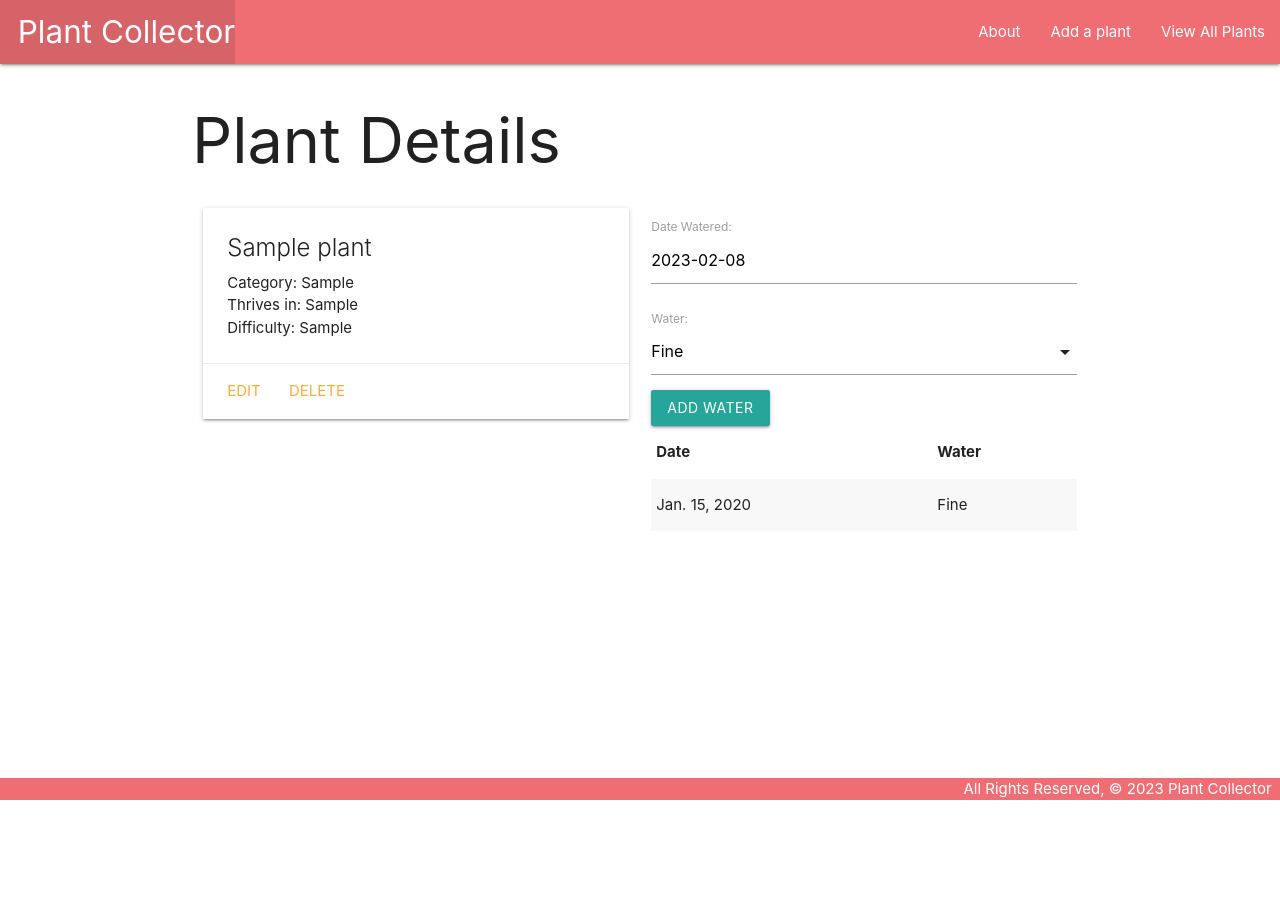
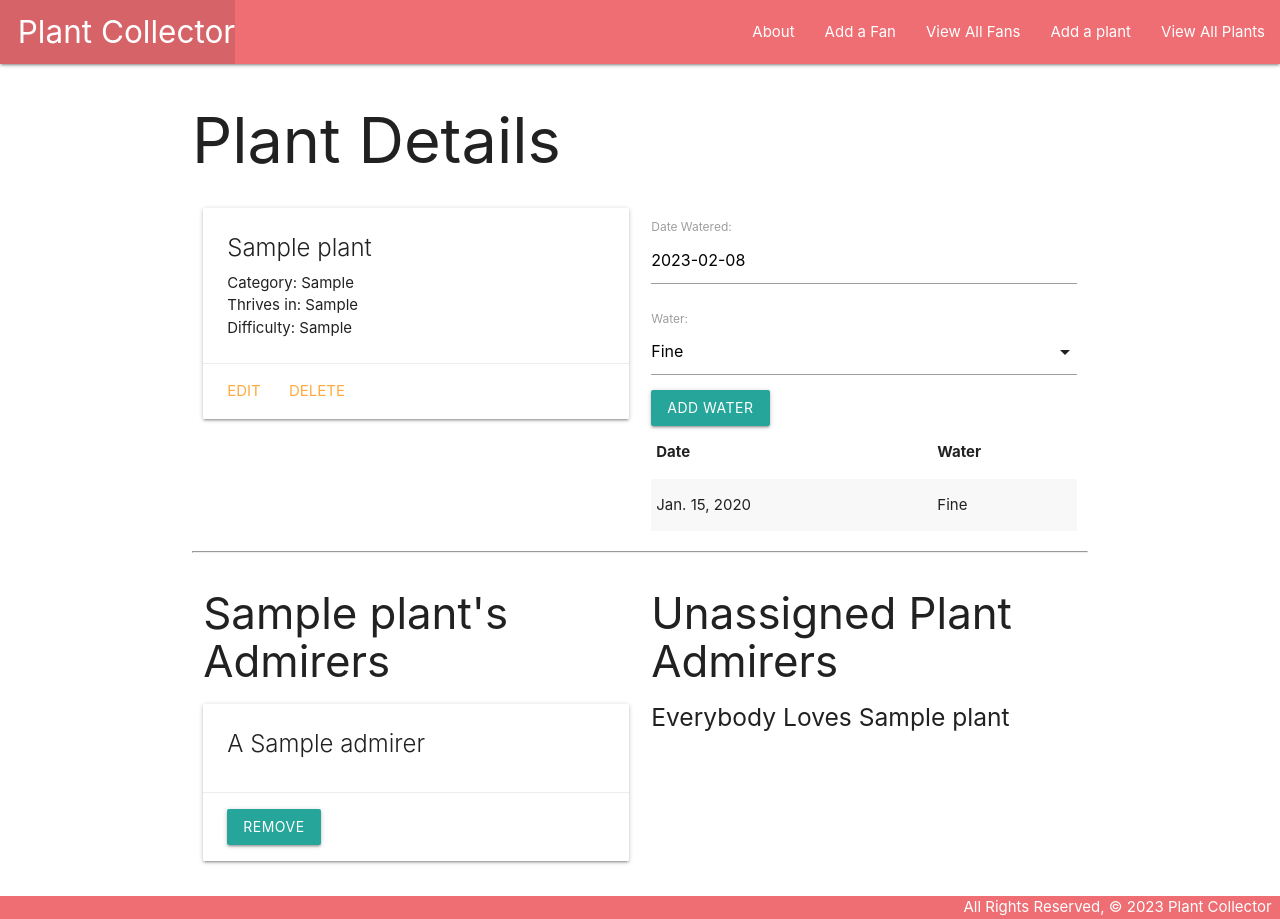
Before and after one commit to bcstidd/plant-collector, a Django app: page /plants/1/ in a window 1280 px wide. Before the commit the page ends 800 px from the top, so only its background shows below. Run offline with Django 4.2, Linux system fonts and the light colour scheme; tables that the repository leaves empty hold one stand-in row (values such as "Sample post").

Commit message:
adds admirer templates and views

```diff
--- a/main_app/models.py
+++ b/main_app/models.py
@@ -8,14 +8,28 @@ DRINKS = (
 )
 
 # Create your models here.
+class Admirer(models.Model):
+    name = models.TextField(max_length=50)
+    location = models.TextField(max_length=50)
+
+    def __str__(self):
+        return self.name
+
+    def get_absolute_url(self):
+        return reverse('admirers_detail', kwargs={'pk': self.id})
+
 class Plant(models.Model):
     name = models.CharField(max_length=100)
     category = models.CharField(max_length=100)
     thrivesIn = models.CharField(max_length=250)
     difficulty = models.CharField(max_length=250)
+    admirers = models.ManyToManyField(Admirer)
 
     def __str__(self):
         return self.name
+
+    def get_absolute_url(self):
+        return reverse('detail', kwargs={'plant_id': self.id})
 
 class Thirsty(models.Model):
     date = models.DateField('Date Watered')
--- a/main_app/templates/base.html
+++ b/main_app/templates/base.html
@@ -21,6 +21,8 @@
         </ul>
         <ul class="right">
           <li><a href="{% url 'about' %}">About</a></li>
+          <li><a href="{% url 'admirers_create' %}">Add a Fan</a></li>
+          <li><a href="{% url 'admirers_index' %}">View All Fans</a></li>
           <li><a href="{% url 'plants_create' %}">Add a plant</a></li>
           <li><a href="{% url 'index' %}">View All Plants</a></li>
         </ul>
--- a/main_app/templates/plants/detail.html
+++ b/main_app/templates/plants/detail.html
@@ -38,6 +38,60 @@
         </table>
     </div>
 </div>
+<hr>
+<div class="row">
+  <div class="col s6">
+    <h3>{{ plant.name }}'s Admirers</h3>
+    {% if plant.admirers.count %}
+      {% for admirer in plant.admirers.all %}
+        <div class="card">
+          <div class="card-content">
+            <span class="card-title">
+              A {{ admirer.name }}
+            </span>
+          </div>
+          <div class="card-action">
+            <form action="{% url 'disassoc_toy' cat.id toy.id %}" method="POST">
+              {% csrf_token %}
+              <button type="submit" class="btn">Remove</button>
+            </form>
+          </div>
+        </div>
+      {% endfor %}
+    {% else %}
+      <h5>No Fans 😿</h5>
+    {% endif %}
+  </div>
+  <div class="col s6">
+    <h3>Unassigned Plant Admirers</h3>
+    {% if admirers.count %}
+      {% for admirer in admirers.all %}
+        <div class="card">
+          <div class="card-content">
+            <span class="card-title">
+              A {{ admirer.name }}
+            </span>
+          </div>
+          <div class="card-action">
+            <form action="{% url 'assoc_admirer' plant.id admirer.id %}" method="POST">
+              {% csrf_token %}
+              <button type="submit" class="btn">Add</button>
+            </form>
+          </div>
+        </div>
+        <div class="card-action">
+            <form action="{% url 'assoc_admirer' plant.id admirer.id %}" method="POST">
+                {% csrf_token %}
+              <button type="submit" class="btn">Add</button>
+            </form>
+          </div>
+
+      {% endfor %}
+    {% else %}
+      <h5> Everybody Loves {{plant.name}}</h5>
+    {% endif %}
+  </div>
+</div>
 <script>
       const dateEl = document.getElementById('id_date');
   // M is Materialize's global variable
--- a/main_app/urls.py
+++ b/main_app/urls.py
@@ -10,5 +10,5 @@ urlpatterns = [
     path('plants/<int:pk>/update', views.PlantUpdate.as_view(), name='plants_update'),
     path('plants/<int:pk>/delete', views.PlantDelete.as_view(), name='plants_delete'),
     path('plants/<int:plant_id>/add_thirsty/', views.add_thirsty, name='add_thirsty'),
-
+    path('plants/<int:plant_id>/assoc_admirer/<int:admirer_id>/', views.assoc_admirer, name='assoc_admirer'),
 ]
--- a/main_app/views.py
+++ b/main_app/views.py
@@ -1,6 +1,7 @@
 from django.shortcuts import render, redirect
 from django.views.generic.edit import CreateView, UpdateView, DeleteView
-from .models import Plant
+from django.views.generic import ListView, DetailView
+from .models import Plant, Admirer
 from .forms import ThirstyForm
 # Create your views here.
 
@@ -18,8 +19,12 @@ def plants_index(request):
 
 def plants_detail(request, plant_id):
     plant = Plant.objects.get(id=plant_id)
+    id_list = plant.admirers.all().values_list('id')
+    unassigned_admirers = Admirer.objects.exclude(id__in=id_list)
     thirsty_form = ThirstyForm()
-    return render(request, 'plants/detail.html', {'plant': plant, 'thirsty_form': thirsty_form})
+    return render(request, 'plants/detail.html', {'plant': plant, 'thirsty_form': thirsty_form,
+    'plant': plant, 'thirsty_form': thirsty_form, 'admirers': unassigned_admirers
+    })
 
 def add_thirsty(request, plant_id):
     form = ThirstyForm(request.POST)
@@ -35,7 +40,7 @@ def add_thirsty(request, plant_id):
 
 class PlantCreate(CreateView):
     model = Plant
-    fields = '__all__'
+    fields = ['name' 'category', 'thrivesin', 'difficulty' ]
     success_url = '/plants'
 
 class PlantUpdate(UpdateView):
@@ -45,3 +50,30 @@ class PlantUpdate(UpdateView):
 class PlantDelete(DeleteView):
     model = Plant
     success_url = '/plants'
+
+
+class AdmirerList(ListView):
+  model = Admirer
+
+class AdmirerDetail(DetailView):
+  model = Admirer
+
+class AdmirerCreate(CreateView):
+  model = Admirer
+  fields = '__all__'
+
+class AdmirerUpdate(UpdateView):
+  model = Admirer
+  fields = ['name', 'color']
+
+class AdmirerDelete(DeleteView):
+  model = Admirer
+  success_url = '/admirers'
+
+def assoc_admirer(request, plant_id, admirer_id):
+    Plant.objects.get(id=plant_id.admirers.add(admirer_id))
+    return redirect('detail', plant_id=plant_id)
+
+def disassoc_admirer(request, plant_id, admirer_id):
+    Plant.objects.get(id=plant_id.admirers.remove(admirer_id))
+    return redirect('detail', plant_id=plant_id)
```
Also changed, not shown: main_app/templates/main_app/admirer_confirm_delete.html (added, +13 -0 lines), main_app/templates/main_app/admirer_detail.html (added, +20 -0 lines), main_app/templates/main_app/admirer_form.html (added, +19 -0 lines), main_app/templates/main_app/admirer_list.html (added, +17 -0 lines), main_app/migrations/0002_admirer_alter_thirsty_options_plant_admirers.py (added).
